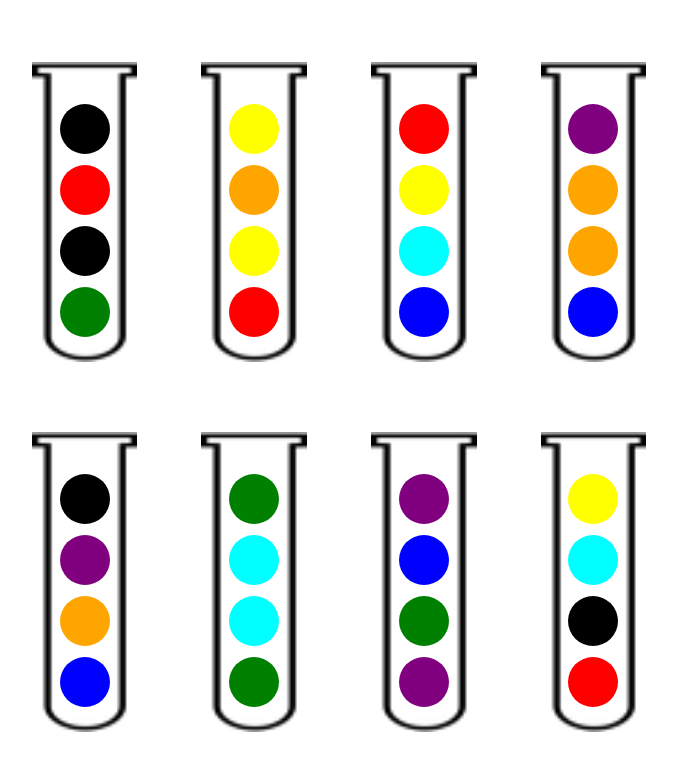
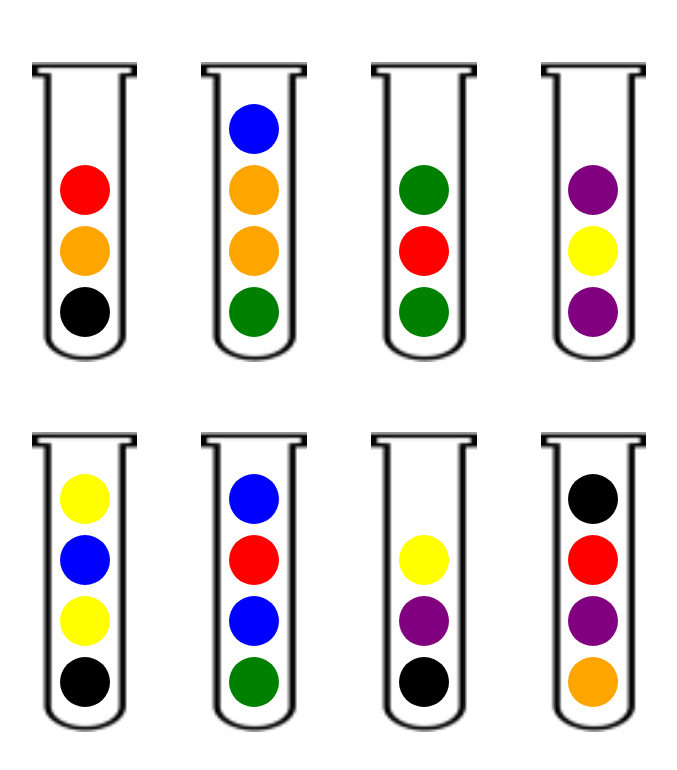
Before and after one commit to mathewacarter29/test-tube-matcher, a React (Vite) app: page / in a window 1280 px wide. Shown: the top 770 px of the page, without its empty margins (301-978 px from the left). Built offline with nearby package versions, Linux system fonts and the light colour scheme.

Commit message:
make game finishable

```diff
--- a/src/components/Tubes/Tube/Tube.tsx
+++ b/src/components/Tubes/Tube/Tube.tsx
@@ -27,9 +27,7 @@ const FilledTube = ({
   }, [tube]);
 
   const onClickTube = () => {
-    if (!isComplete) {
-      onClick();
-    }
+    onClick();
   };
   return (
     <div
@@ -40,7 +38,7 @@ const FilledTube = ({
         src={tubeImage}
         alt="test tube"
         style={{ height: "300px", pointerEvents: "all" }}
-        onClick={onClickTube}
+        onClick={isComplete ? undefined : onClickTube}
       />
       {tube.balls.map((ball, index) => {
         const bottomPercent =
@@ -55,7 +53,7 @@ const FilledTube = ({
               backgroundColor: ball.backgroundColor,
               bottom: bottomPercent,
             }}
-            onClick={onClickTube}
+            onClick={isComplete ? undefined : onClickTube}
           ></div>
         );
       })}
--- a/src/components/Tubes/Tubes.tsx
+++ b/src/components/Tubes/Tubes.tsx
@@ -28,13 +28,23 @@ const Tubes = () => {
 
   useEffect(() => {
     let newTubes: Tube[] = [];
-    let allBalls: string[] = COLORS.slice(0, NUM_TUBES).flatMap((color) =>
+    const numColors: number = NUM_TUBES - 1;
+    let allBalls: string[] = COLORS.slice(0, numColors).flatMap((color) =>
       Array(BALLS_PER_TUBE).fill(color)
     );
-    for (let i = 0; i < NUM_TUBES; i++) {
+    // pick 4 random tubes to have 3 balls
+    let lessTubes = new Set();
+    while (lessTubes.size < 4) {
+      lessTubes.add(Math.floor(Math.random() * NUM_TUBES));
+    }
+    for (let i = 0; i < NUM_TUBES; i++) { // loop for tubes
       // get BALLS_PER_TUBE balls to put in a tube
       const balls: Ball[] = [];
-      for (let j = 0; j < BALLS_PER_TUBE && allBalls; j++) {
+      for (let j = 0; j < BALLS_PER_TUBE && allBalls; j++) { // going through the balls in a tube
+        if (lessTubes.has(i)) {
+          j++;
+          lessTubes.delete(i);
+        }
         // pick a random color and remove it from the allBalls array
         const index = Math.floor(Math.random() * allBalls.length);
         balls.push({ backgroundColor: allBalls[index] });
@@ -47,16 +57,14 @@ const Tubes = () => {
 
   const selectTube = (index: number) => {
     setSelected((prevIndex) => {
-      // first tube selected
-      if (!tubes[index].balls) {
-        // first tube has empty balls array
+      // if this is the first tube selected
+      if (prevIndex === -1) {
+        if (!tubes[index].balls || tubes[index].balls.length === 0) {
           return -1;
         }
-      if (prevIndex === -1 && tubes[index].balls.length > 0) {
-        // first tube and has a ball to move
         return index;
-      }
-      if (tubes[index].balls.length >= 5) {
+      } else {
+        if (tubes[index].balls.length >= BALLS_PER_TUBE) {
           // invalid tube to place ball onto
           return -1;
         }
@@ -70,8 +78,23 @@ const Tubes = () => {
         newTubes[index].balls.push(top);
         setTubes(newTubes);
         return -1;
+      }
     });
   };
+
+  useEffect(() => {
+    if (checkForWin()) {
+
+    }
+  }, [tubes])
+
+  const checkForWin = (): boolean => {
+    return tubes.every((tube) => {
+      // tube has 4 balls that are all the same color or tube is empty
+      return (tube.balls.length === BALLS_PER_TUBE && tube.balls.every((ball) => ball.backgroundColor === tube.balls[0].backgroundColor)) || tube.balls.length === 0;
+    })
+  }
+
 
   return (
     <div className={classes.tubes}>
```
Lines whose indentation alone changed are shown as unchanged.
